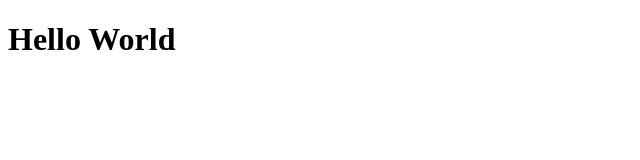
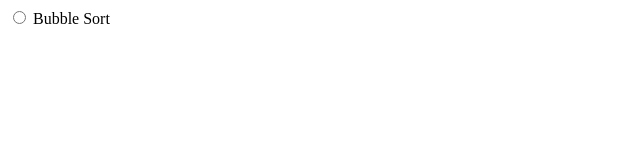
Before and after one commit to AssafHMor/AssafHMor.github.io, a plain HTML site: page index.html in a window 1280 px wide. Shown: the whole page, without its empty margins (0-640 px from the left). Drawn offline with Linux system fonts and the light colour scheme.

Commit message:
radio button test

```diff
--- a/index.html
+++ b/index.html
@@ -1,6 +1,9 @@
 <!DOCTYPE html>
 <html>
 <body>
-    <h1>Hello World</h1>
+    <label for="sorting alorithms">
+        <input id="bubble-sort" type="radio" name="sorting">
+        Bubble Sort
+    </lable>
 </body>
 </html>
```
